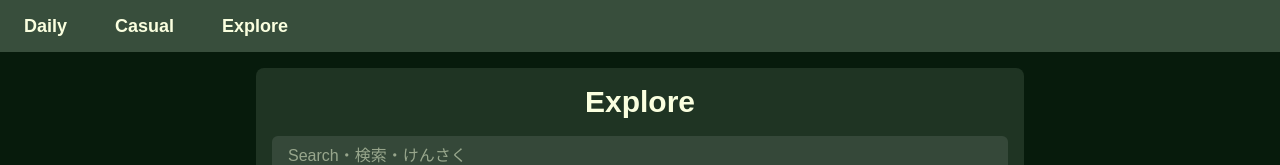
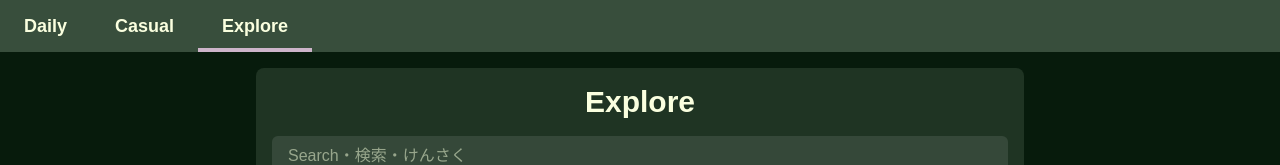
Before and after one commit to shika-n/yosida-simple-next, a Next.js app: page /explore in a window 1280 px wide. Shown: the top 165 px of the page. Built offline with nearby package versions, Linux system fonts and the light colour scheme; no server answers.

Commit message:
Add inset shadow for active nav link

```diff
--- a/src/components/clickables/navbar_link.tsx
+++ b/src/components/clickables/navbar_link.tsx
@@ -1,3 +1,6 @@
+"use client";
+
+import { usePathname } from "next/navigation";
 import { ReactNode } from "react";
 
 export default function NavLink({
@@ -7,10 +10,17 @@ export default function NavLink({
 	to: string;
 	children: ReactNode;
 }) {
+	const pathname = usePathname();
+	console.log(pathname, to, pathname === to);
 	return (
 		<a
 			href={to}
-			className="h-full px-6 py-3 text-lg font-bold transition-all hover:bg-(--primary-2) active:bg-(--primary-4)"
+			className={
+				"h-full px-6 py-3 text-lg font-bold hover:bg-(--primary-2) active:bg-(--primary-4) " +
+				(pathname === to
+					? "shadow-[inset_0px_-4px_0px_var(--secondary)]"
+					: "")
+			}
 		>
 			{children}
 		</a>
```
